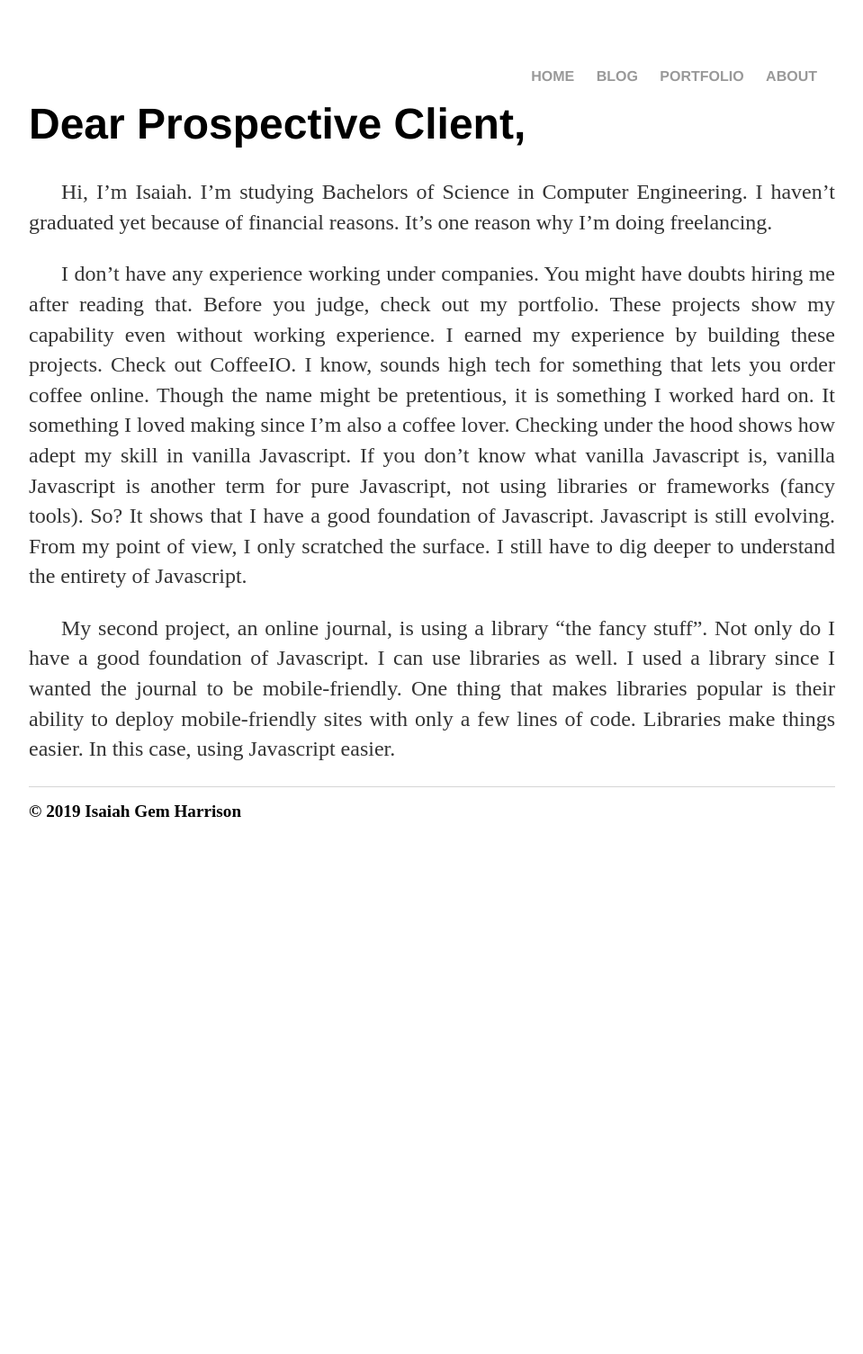
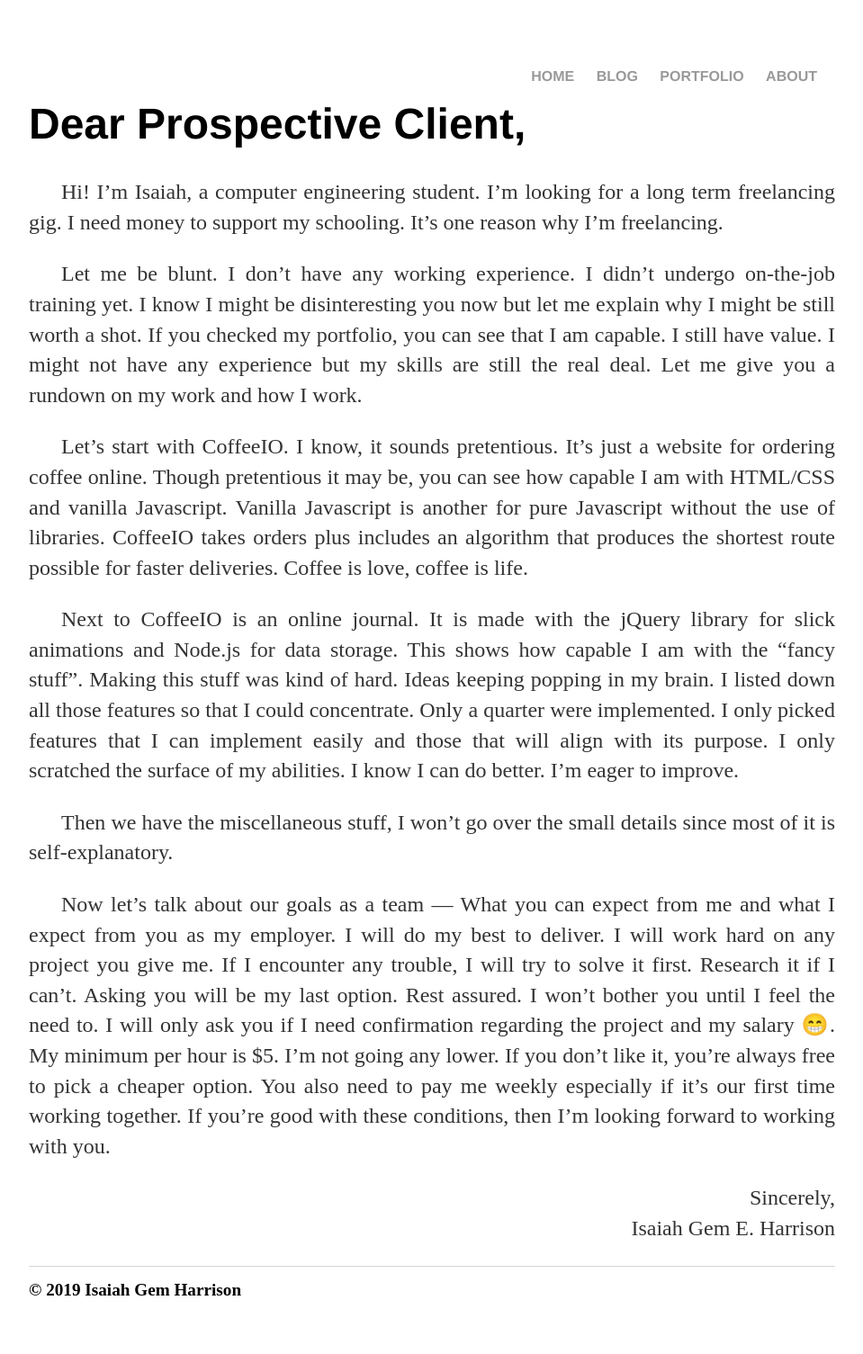
Before and after one commit to IGHarrison/igharrison.github.io, a Jekyll site: the page built from about/index.html, in a window 1280 px wide. Shown: the whole page at 90% size, without its empty margins (160-1119 px from the left). Built offline with Jekyll 4.4.1, drawn with Linux system fonts in a browser that asks for light colours; before the commit the page ends 973 px from its top, so only the background shows below that.

Commit message:
Update index.html
new about. hope to be the final for now

```diff
--- a/about/index.html
+++ b/about/index.html
@@ -6,24 +6,42 @@ title: About
 <div class="about">
   <h1>Dear Prospective Client,</h1>
   <p>
-    Hi, I’m Isaiah. I’m studying Bachelors of Science in Computer Engineering. I haven’t graduated
-    yet because of financial reasons. It’s one reason why I’m doing freelancing.
+    Hi! I’m Isaiah, a computer engineering student. I’m looking for a long term freelancing gig. I need
+    money to support my schooling. It’s one reason why I’m freelancing.
   </p>
   <p>
-    I don’t have any experience working under companies. You might have doubts hiring me after reading
-    that. Before you judge, check out my portfolio. These projects show my capability even without
-    working experience. I earned my experience by building these projects. Check out CoffeeIO. I know,
-    sounds high tech for something that lets you order coffee online. Though the name might be pretentious,
-    it is something I worked hard on. It something I loved making since I’m also a coffee lover. Checking
-    under the hood shows how adept my skill in vanilla Javascript. If you don’t know what vanilla Javascript
-    is, vanilla Javascript is another term for pure Javascript, not using libraries or frameworks (fancy tools).
-    So? It shows that I have a good foundation of Javascript. Javascript is still evolving. From my point of
-    view, I only scratched the surface. I still have to dig deeper to understand the entirety of Javascript.
+    Let me be blunt. I don’t have any working experience. I didn’t undergo on-the-job training
+    yet. I know I might be disinteresting you now but let me explain why I might be still worth a shot. If
+    you checked my portfolio, you can see that I am capable. I still have value. I might not have any experience
+    but my skills are still the real deal. Let me give you a rundown on my work and how I work.
   </p>
   <p>
-    My second project, an online journal, is using a library “the fancy stuff”. Not only do I have
-    a good foundation of Javascript. I can use libraries as well. I used a library since I wanted the journal
-    to be mobile-friendly. One thing that makes libraries popular is their ability to deploy mobile-friendly
-    sites with only a few lines of code. Libraries make things easier. In this case, using Javascript easier.
+    Let’s start with CoffeeIO. I know, it sounds pretentious. It’s just a website for ordering coffee online.
+    Though pretentious it may be, you can see how capable I am with HTML/CSS and vanilla Javascript. Vanilla
+    Javascript is another for pure Javascript without the use of libraries. CoffeeIO takes orders plus includes
+    an algorithm that produces the shortest route possible for faster deliveries. Coffee is love, coffee is life.
+  </p>
+  <p>
+    Next to CoffeeIO is an online journal. It is made with the jQuery library for slick animations and Node.js
+    for data storage. This shows how capable I am with the “fancy stuff”. Making this stuff was kind of hard.
+    Ideas keeping popping in my brain. I listed down all those features so that I could concentrate. Only a
+    quarter were implemented. I only picked features that I can implement easily and those that will align
+    with its purpose. I only scratched the surface of my abilities. I know I can do better. I’m eager to improve.
+  </p>
+  <p>
+    Then we have the miscellaneous stuff, I won’t go over the small details since most of it is self-explanatory.
+  </p>
+  <p>
+    Now let’s talk about our goals as a team — What you can expect from me and what I expect from you as my employer.
+    I will do my best to deliver. I will work hard on any project you give me. If I encounter any trouble, I will
+    try to solve it first. Research it if I can’t. Asking you will be my last option. Rest assured. I won’t bother
+    you until I feel the need to. I will only ask you if I need confirmation regarding the project and my salary &#128513. My
+    minimum per hour is $5. I’m not going any lower. If you don’t like it, you’re always free to pick a cheaper option.
+    You also need to pay me weekly especially if it’s our first time working together. If you’re good with these
+    conditions, then I’m looking forward to working with you.
+  </p>
+  <p style="text-align:right;">
+    Sincerely, <br>
+    Isaiah Gem E. Harrison <br>
   </p>
 </div>
```
